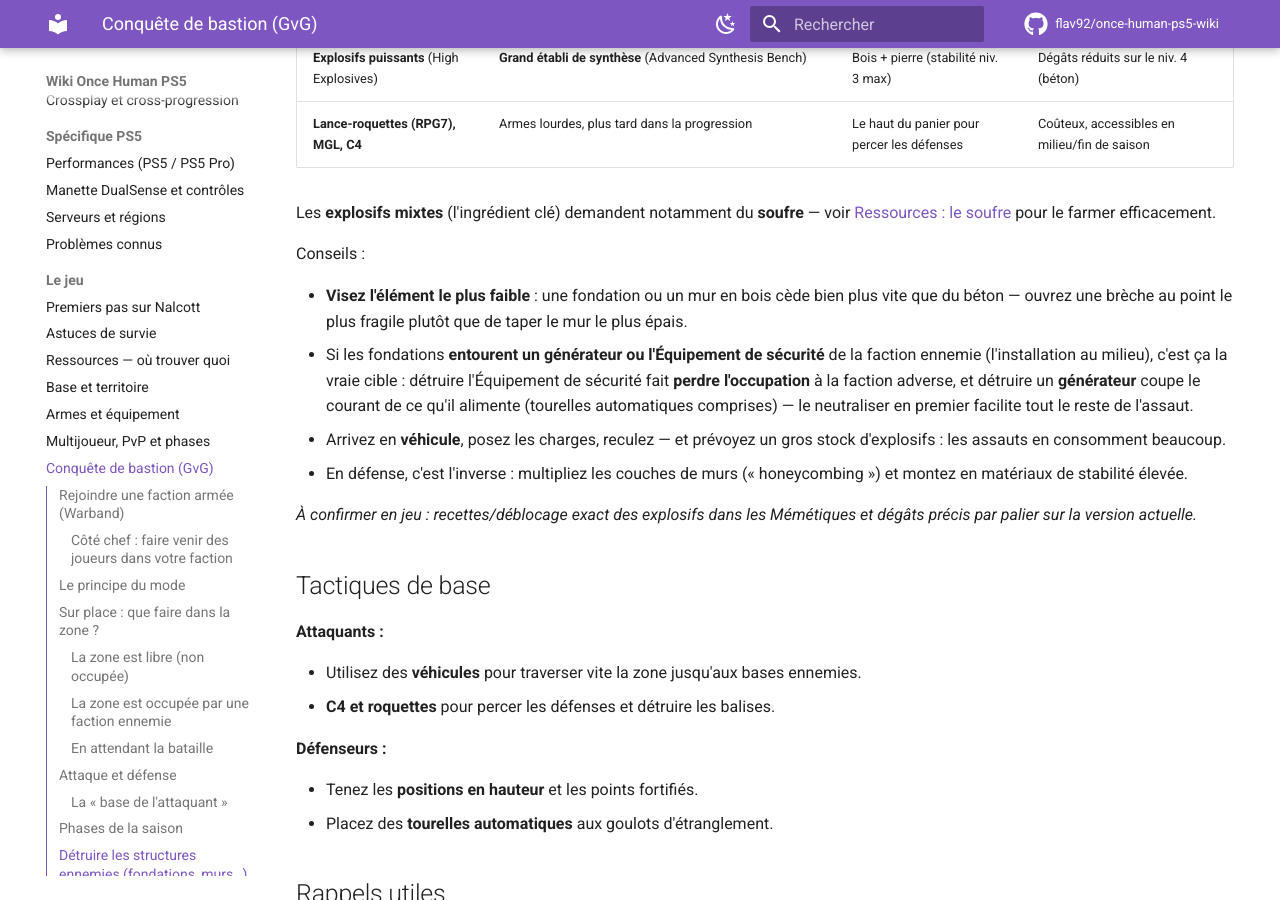
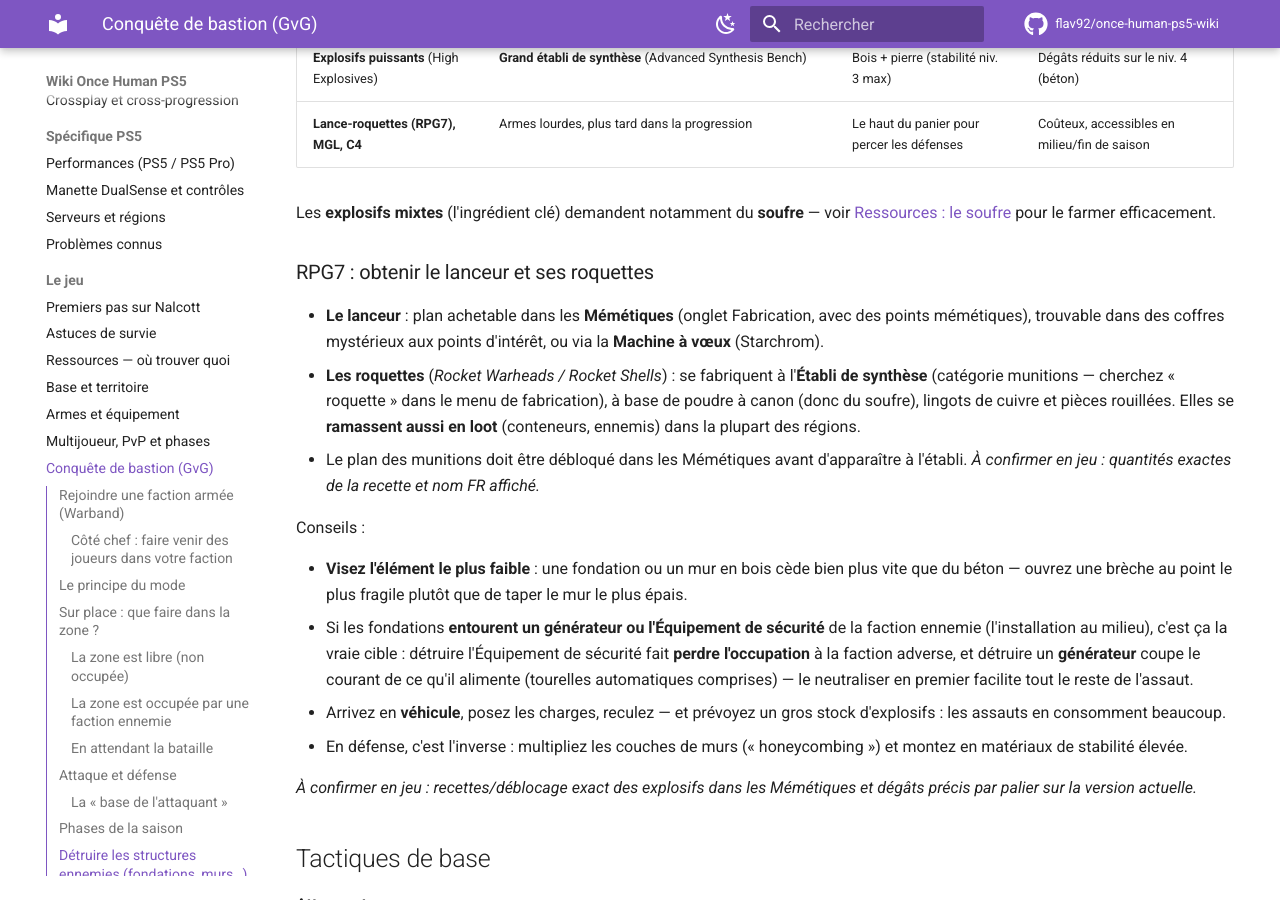
Before and after one commit to flav92/once-human-ps5-wiki, an MkDocs documentation site: the page built from docs/jeu/conquete-bastion.md, in a window 1280 px wide and 900 px high, scrolled down 2966 px. Built offline with MkDocs 1.6.1 and Material for MkDocs 9.7.7, drawn with Linux system fonts in a browser that asks for light colours; comment, search, counter and statistics services are not loaded.

Commit message:
Conquête de bastion : obtenir le RPG7 et fabriquer ses roquettes
Co-Authored-By: Claude Fable 5 <noreply@anthropic.com>
Claude-Session: https://claude.ai/code/session_01TCxfqbazixhXZqmCd3gYVk

```diff
--- a/docs/jeu/conquete-bastion.md
+++ b/docs/jeu/conquete-bastion.md
@@ -81,6 +81,12 @@ Une faction ennemie a posé des fondations autour de l'objectif ? Dans la zone G
 
 Les **explosifs mixtes** (l'ingrédient clé) demandent notamment du **soufre** — voir [Ressources : le soufre](ressources.md#soufre) pour le farmer efficacement.
 
+### RPG7 : obtenir le lanceur et ses roquettes
+
+- **Le lanceur** : plan achetable dans les **Mémétiques** (onglet Fabrication, avec des points mémétiques), trouvable dans des coffres mystérieux aux points d'intérêt, ou via la **Machine à vœux** (Starchrom).
+- **Les roquettes** (*Rocket Warheads / Rocket Shells*) : se fabriquent à l'**Établi de synthèse** (catégorie munitions — cherchez « roquette » dans le menu de fabrication), à base de poudre à canon (donc du soufre), lingots de cuivre et pièces rouillées. Elles se **ramassent aussi en loot** (conteneurs, ennemis) dans la plupart des régions.
+- Le plan des munitions doit être débloqué dans les Mémétiques avant d'apparaître à l'établi. *À confirmer en jeu : quantités exactes de la recette et nom FR affiché.*
+
 Conseils :
 
 - **Visez l'élément le plus faible** : une fondation ou un mur en bois cède bien plus vite que du béton — ouvrez une brèche au point le plus fragile plutôt que de taper le mur le plus épais.
```
